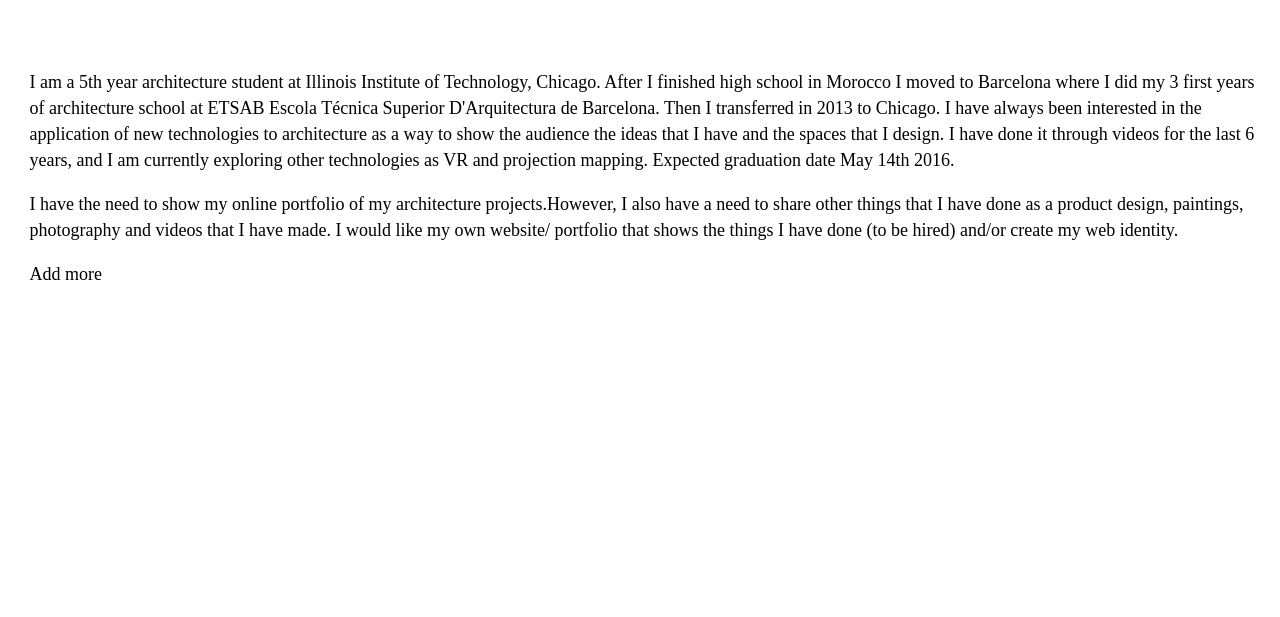
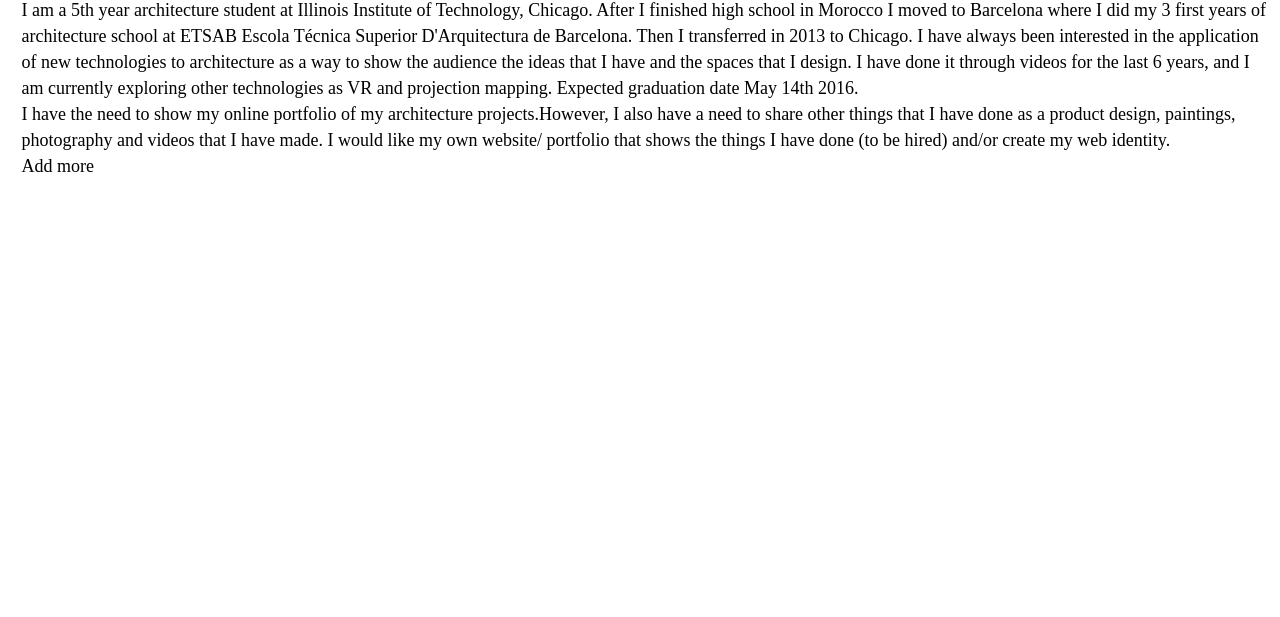
Before and after one commit to MeriemSakrouhi/assignmentone, a plain HTML site: page backgrounds.html in a window 1280 px wide. Shown: the part 183-800 px from the top of the page. Drawn offline with Linux system fonts and the light colour scheme.

Commit message:
changed again the settings fro the scerencss

```diff
--- a/screen.css
+++ b/screen.css
@@ -16,11 +16,11 @@
 figure, figcaption, footer, header, hgroup,
 menu, nav, output, ruby, section, summary,
 time, mark, audio, video {
-	margin: 10;
-	padding: 5;
-	border: 10;
+	margin: 0;
+	padding: 0;
+	border: 0;
 	font-size: 100%;
-	font: helveticaneue;
+	font: inherit;
 	vertical-align: baseline;
 }
 /* HTML5 display-role reset for older browsers */
```
